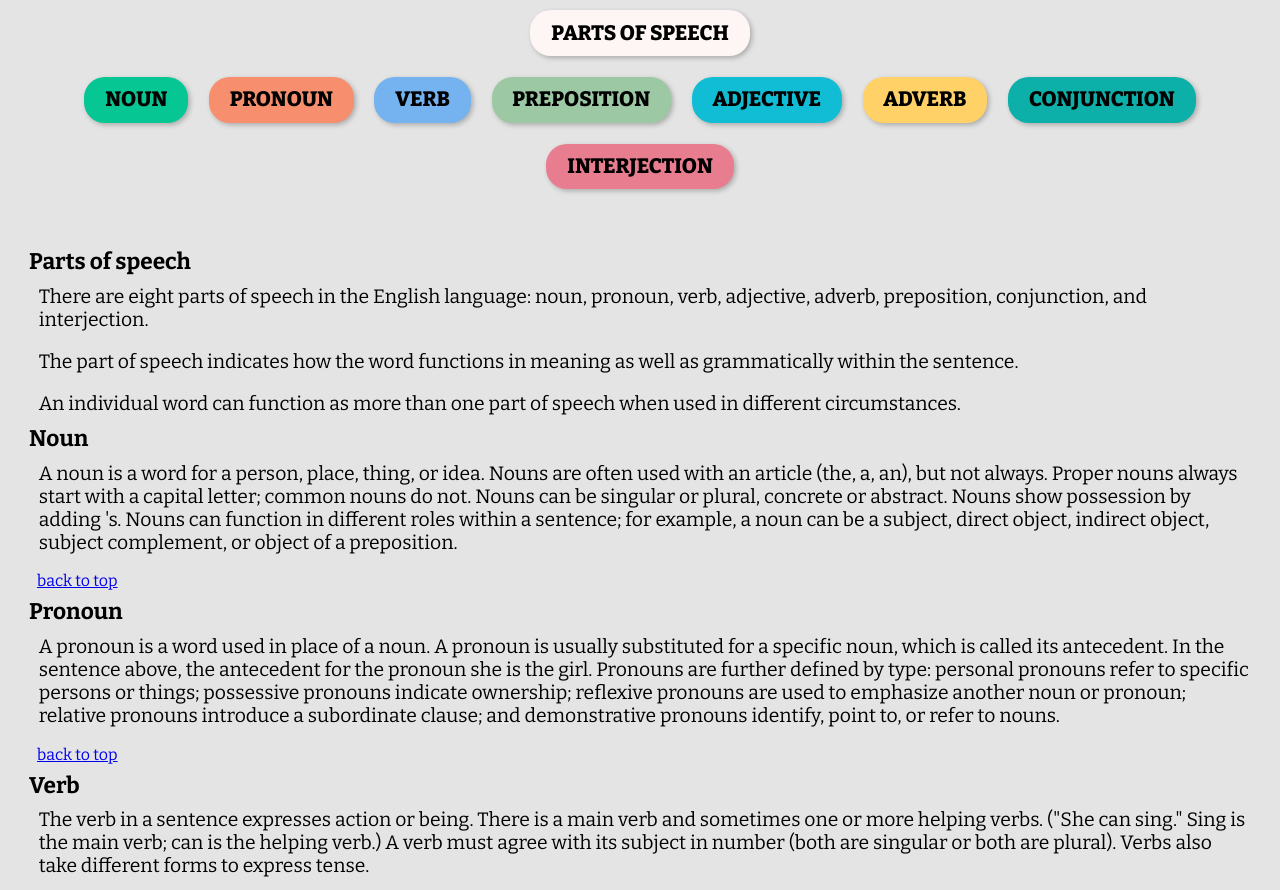
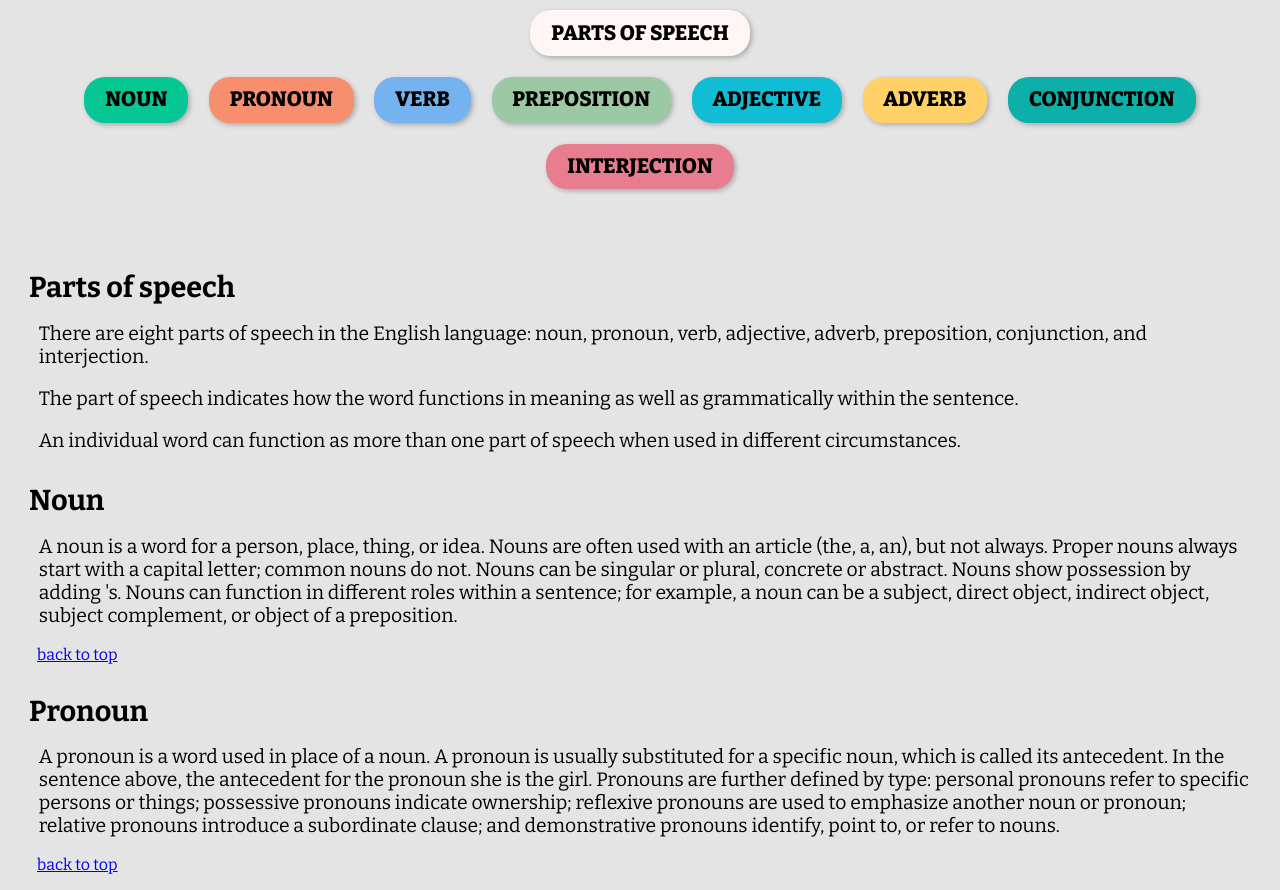
Before and after one commit to sasiqwerty/netfy, a plain HTML site: page index.html in a window 1280 px wide. Shown: the top 890 px of the page. Drawn offline with nearby package versions, Linux system fonts and the light colour scheme.

Commit message:
almost done again

```diff
--- a/style.scss
+++ b/style.scss
@@ -98,5 +98,9 @@ body {
     p {
       padding: 0.5em;
     }
+    h3 {
+      margin: 0.75em 0.25em 0.25em 0;
+      font-size: 1.8rem;
+    }
   }
 }
```
Also changed, not shown: style.css, 1 other file.
